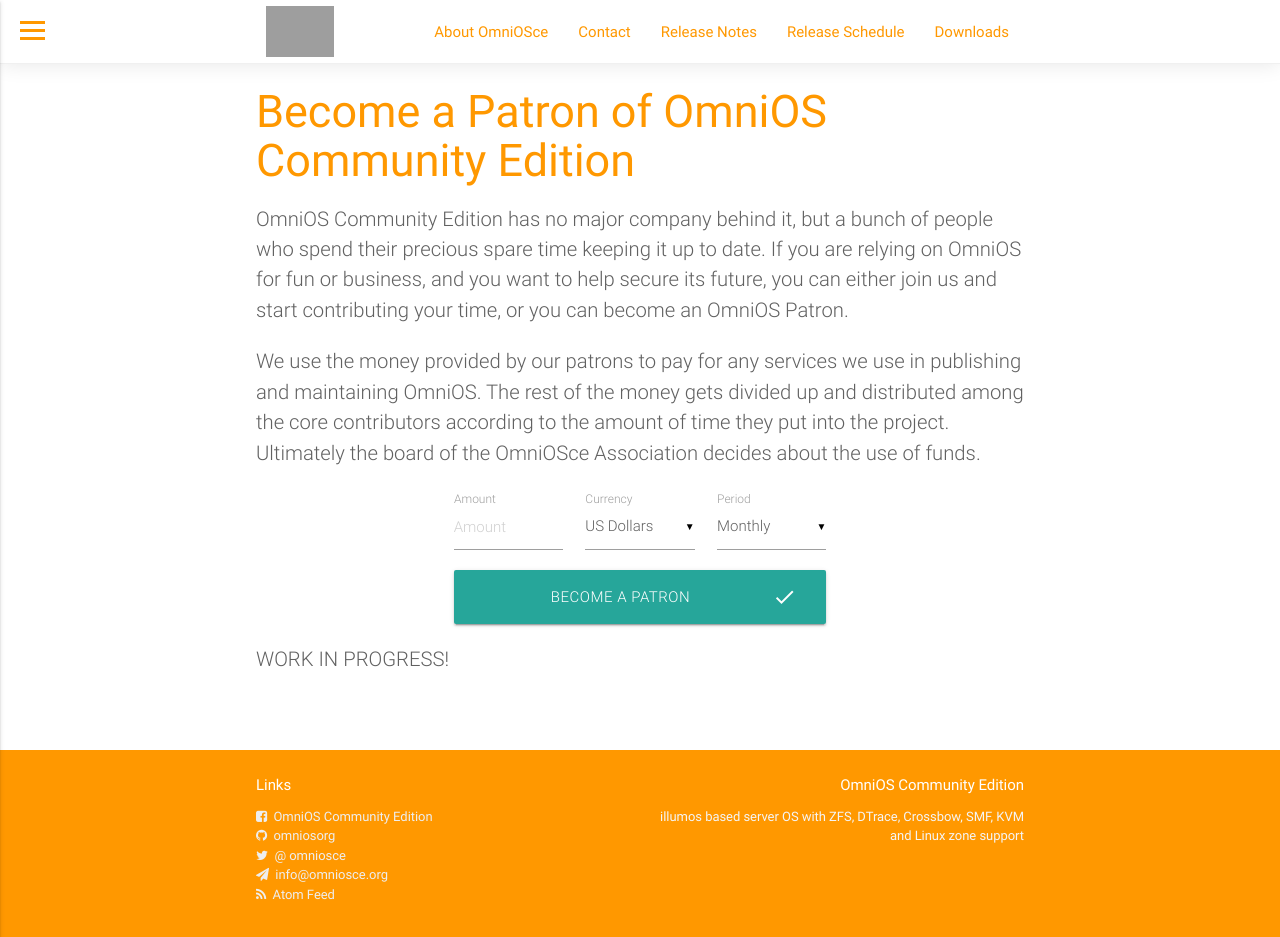
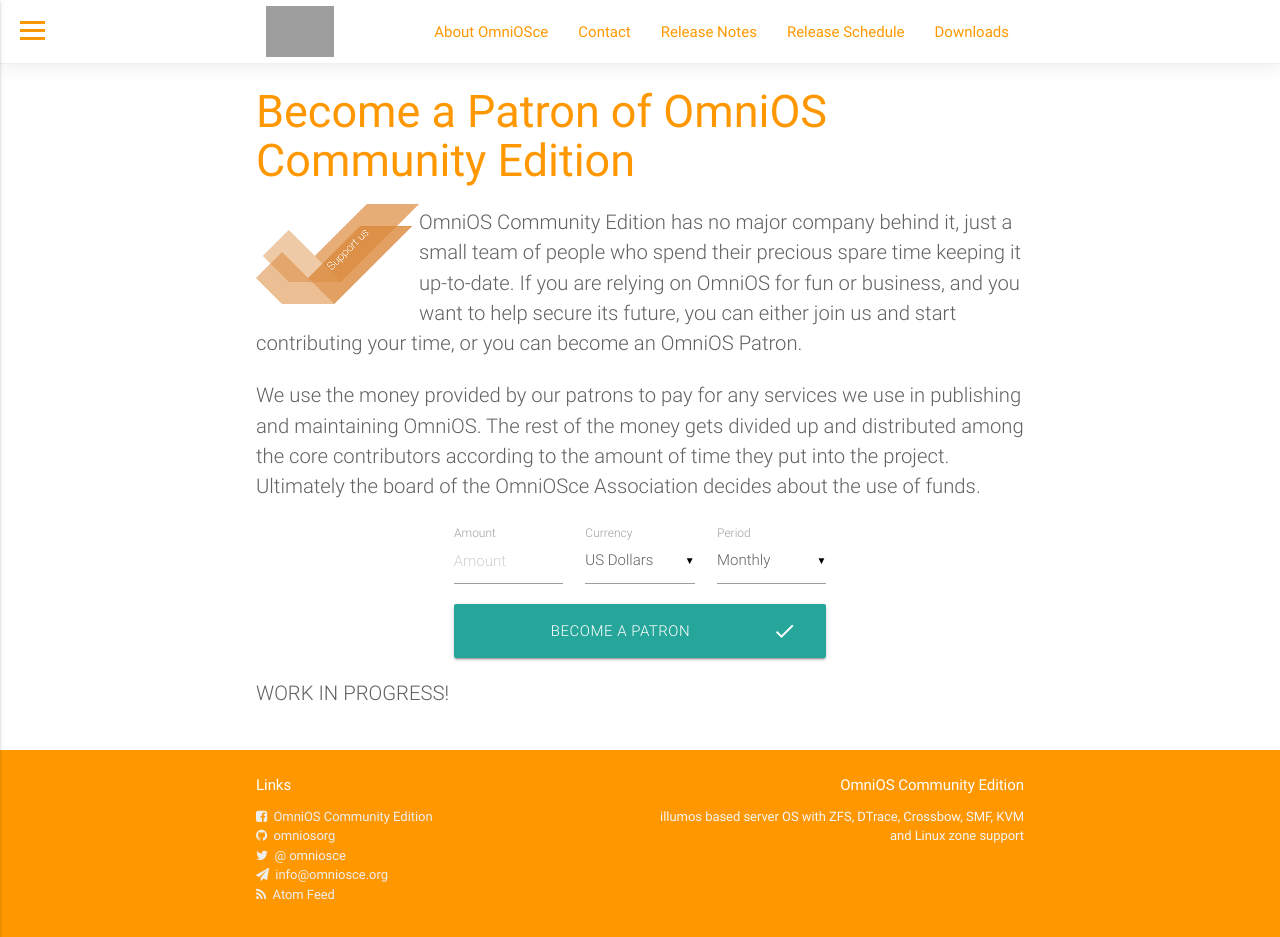
Before and after one commit to omniosorg/omniosorg.github.io, a Jekyll site: the page built from patron.md, in a window 1280 px wide and 937 px high. Built offline with Jekyll 4.4.1, drawn with Linux system fonts in a browser that asks for light colours; grey boxes are pictures that could not be loaded.

Commit message:
Add support image

```diff
--- a/patron.md
+++ b/patron.md
@@ -6,8 +6,10 @@
 
 # Become a Patron of OmniOS Community Edition
 
-OmniOS Community Edition has no major company behind it, but a bunch of
-people who spend their precious spare time keeping it up to date.  If you
+<img src="/support.png" class="fleft">
+
+OmniOS Community Edition has no major company behind it, just a small team of
+people who spend their precious spare time keeping it up-to-date. If you
 are relying on OmniOS for fun or business, and you want to help secure its
 future, you can either join us and start contributing your time, or you can
 become an OmniOS Patron.
```
Also changed, not shown: support.png (added).
